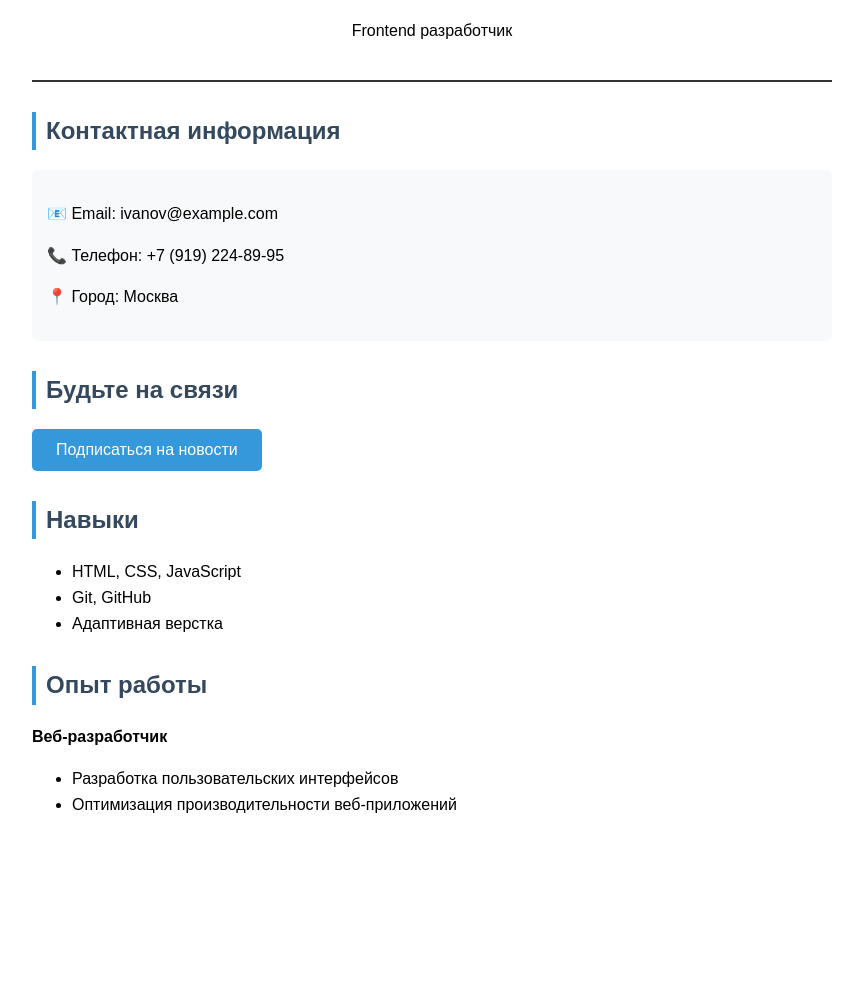
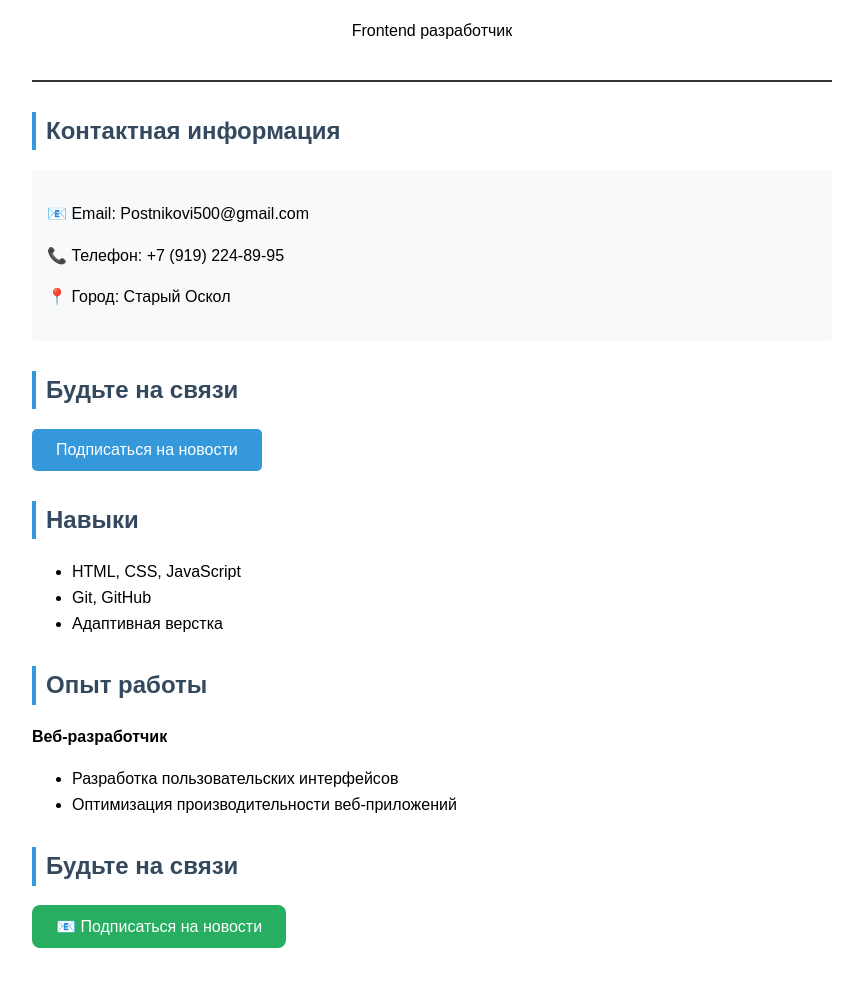
Before and after one commit to NORTH138/My-resume, a plain HTML site: page index.html in a window 1280 px wide. Shown: the part 96-1082 px from the top of the page, without its empty margins (208-1071 px from the left). Before the commit the page ends 963 px from the top, so only its background shows below. Drawn offline with Linux system fonts and the light colour scheme.

Commit message:
Добавлена интерактивная кнопка подписки с CSS-стилями

```diff
--- a/index.html
+++ b/index.html
@@ -45,9 +45,9 @@
     <div class="section">
         <h2>Контактная информация</h2>
         <div class="contact-info">
-            <p>📧 Email: ivanov@example.com</p>
+            <p>📧 Email: Postnikovi500@gmail.com</p>
             <p>📞 Телефон: +7 (919) 224-89-95</p>
-            <p>📍 Город: Москва</p>
+            <p>📍 Город: Старый Оскол</p>
         </div>
     </div>
 
@@ -81,5 +81,37 @@
             <li>Оптимизация производительности веб-приложений</li>
         </ul>
     </div>
+
+<div class="section">
+    <h2>Будьте на связи</h2>
+    <button id="subscribeBtn" class="subscribe-button">
+        📧 Подписаться на новости
+    </button>
+    <p id="subscribeMessage" style="display:none; color: green; margin-top: 10px;">
+        Спасибо за подписку! Вы будете получать свежие новости.
+    </p>
+</div>
+
+<style>
+    .subscribe-button {
+        background: #27ae60;
+        color: white;
+        border: none;
+        padding: 12px 24px;
+        border-radius: 8px;
+        cursor: pointer;
+        font-size: 16px;
+        transition: background 0.3s;
+    }
+
+    .subscribe-button:hover {
+        background: #219a52;
+    }
+
+    .subscribe-button:disabled {
+        background: #95a5a6;
+        cursor: not-allowed;
+    }
+</style>
 </body>
 </html>
```
